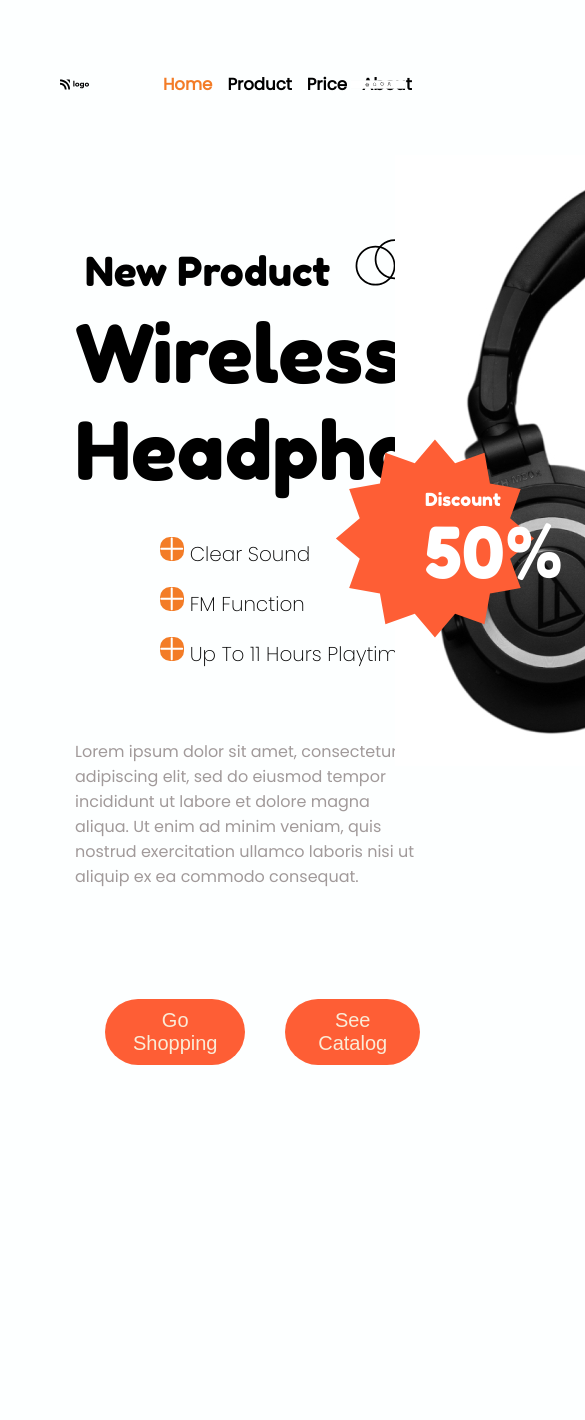
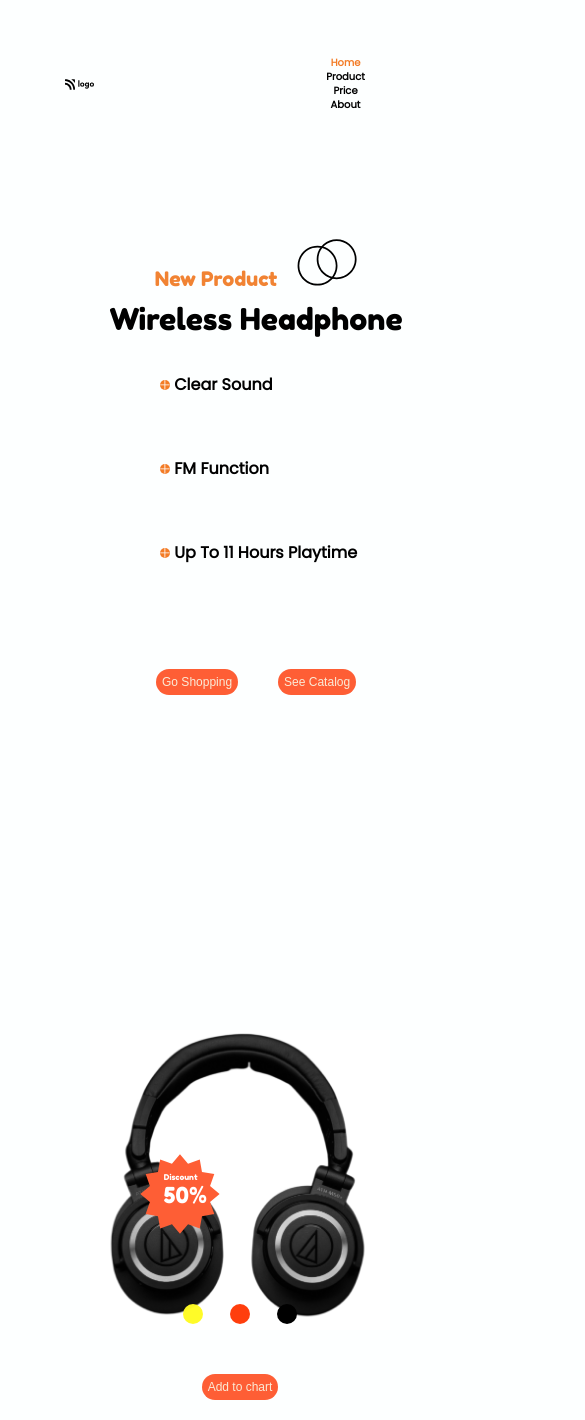
Before and after one commit to achint7799/product_pg_html-css, a website: page index.html in a window 390 px wide. Shown: the top 1420 px of the page, 585 px wide, since content can reach past the window. Before the commit the page ends 1095 px from the top, so only its background shows below. Drawn offline with Linux system fonts and the light colour scheme.

Commit message:
made responsive

```diff
--- a/css/style.css
+++ b/css/style.css
@@ -16,9 +16,9 @@ nav{
     display: flex;
     flex-direction: row;
     height: 20vh;
-    flex: 1;
     width: 100%;
     justify-content: space-between;
+    padding: 0px 20px 0px 20px;
 
 }
 .logo{
@@ -37,6 +37,7 @@ nav{
     font-size: 20px;
     font-family: "Poppins";
 }
+
 .nav-item.active-item{
     color:rgb(243, 124, 39) ;
 }
@@ -59,7 +60,7 @@ nav{
     margin-top: 60px;
     display: flex;
     flex-direction: column;
-    flex: 0.6;
+    flex: 0.55;
     width: 100%;
     min-height: 100%;
 
@@ -87,7 +88,7 @@ nav{
     height: 30%;
     justify-content: space-around;
     margin-top: 30px;
-    line-height: 50px;
+    gap: 50px;
 
 }
 .sub-headline {
@@ -111,12 +112,13 @@ p{
     width: 90%;
 
 }
+
+
 .action-btns{
     display: flex;
     flex-direction: row;
     margin-top: 80px;
-    justify-content: first baseline;
-    padding: 10px;
+    width: max-content;
 }
 .action-btn{
     font-size: 20px;
@@ -132,76 +134,198 @@ p{
 .right-section{
     display: flex;
     flex-direction: column;
-    flex: 0.4;
-    height: 80vh;
-    align-items: flex-start;
+    flex: 0.45;
+    height: max-content;
+    width: 100%;
+    justify-content: center;
+    align-items: center;
 
 }
 .headphone-div{
     display: flex;
     flex-direction: column;
-    transform: translate(-100px, -80px);
+    height: 600px;
 }
 .discount{
-    width: 200px;
+    width: 160px;
     display: flex;
-    flex-direction: row;
-    transform: translate(-60px, 350px);
+    flex-direction: column;
+    transform: translate(-60px, 250px);
     z-index: -1;
 }
 .discount-content{
     display: flex;
-    flex-direction: row;
+    flex-direction: column;
     color: #ffffff;
-    width: 10%;
-    height: 20%;
-    justify-content: space-around;
     flex-wrap: wrap;
     margin-top: 10px;
-    transform: translate(15px, 190px);
+    transform: translate(-35px, 110px);
+    width: max-content;
+
 }
 .discount-content>h4{
-    font-size: 18px;
+    font-size: 14px;
     font-family:"Fredoka One";
     font-weight: normal;
 }
 
 .discount-content>h1{
-    font-size: 70px;
+    font-size: 50px;
     font-family:"Fredoka One";
     font-weight: normal;
 
 }
 .headphn{
     display: flex;
-    transform: translate(0px, -250px);
+    flex-direction: column;
+    width: 500px;
+    transform: translate(0px, -300px);
     z-index: -2;
 
 }
-.dots{
+.dots {
     display: flex;
-    background-color: rgb(103, 28, 183);
-    transform: translate(160px, -320px);
-    width: 80px;
-    height: 100%;
-    height: auto;
+    flex-direction: row;
+    width: max-content;
+    align-self: center;
+    gap: 12px;
 }
-.dot .yellow-dot{
-    width: 50px;
-    border: 2px solid black;
+.dot{
+    display: flex;
+    flex-direction: row;
+    height: 20px;
+    width: 20px;
+    border-radius: 50%;
 
 }
-.dot .tomato-dot{
-    width: 50px;
-    border: 2px solid black;
+.yellow-dot{
+   background-color: #fffb24fa;
+}
 
+.tomato-dot{
+    background-color: #ff3e0d;
 }
-.dot .black-dot{
-    width: 50px;
-    border: 2px solid black;
+.black-dot{
+   background-color: #000000;
 
 }
 .right-section .action-btn{
     background-color:(#FE5E35);
-    transform: translate(130px, -295px);
+    margin-left: 50px;
+    margin-top: 50px;
 }
+
+/* responsive */
+@media screen and (max-width:700px) {
+    nav {
+        display: flex;
+        flex-direction: row;
+        justify-content: space-between;
+        align-items: center;
+        margin: 0;
+    }
+    .nav-items{
+        display: flex;
+        flex-direction: column;
+        font-size: 12px;
+    }
+    .actions{
+        display: none;
+    }
+
+
+    .intro-section{
+        display: flex;
+        flex-direction: column;
+    }
+    .left-section{
+        display: flex;
+        flex-direction: column;
+        height: auto;
+        width: max-content;
+        align-items: center;
+    }
+
+    .left-section h3{
+        font-size: 20px;
+        color: #f18333;
+    }
+    .left-section h1{
+        font-size: 30px;
+    }
+    .sub-headlines{
+        margin-right: 80px;
+
+    }
+    .sub-headline{
+        font-size: 16px;
+        font-weight: 600;
+    }
+    .sub-headline img{
+        width: 10px;
+    }
+    .text{
+        display: none;
+    }
+    .action-btns{
+        display: flex;
+        flex-direction: row;
+    }
+    .action-btn{
+        padding: 6px;
+        font-size: 12px;
+        font-weight: 400;
+
+    }
+    .right-section{
+        display: flex;
+        flex-direction: column;
+        justify-content: space-around;
+        align-items: center;
+        height: max-content;
+        width: max-content;
+    }
+    .headphone-div{
+        display: flex;
+        flex-direction: column;
+        width:100%;
+        height: 400px;
+        justify-content: space-around;
+        align-items: center;
+
+    }
+    .discount{
+        display: flex;
+        flex-direction: row;
+        width: 80px;
+
+    }
+
+    .discount-content{
+        display: flex;
+        transform: translate(-62px, 178px);
+
+    }
+
+    .discount-content h4{
+        display: flex;
+        font-size: 8px ;
+        font-weight: 300;
+
+    }
+    .discount-content h1 {
+        display: flex;
+        font-size: 22px;
+        font-weight: 400;
+    }
+
+    .headphn{
+        display: flex;
+        flex-direction: column;
+        width: 300px;
+        transform: translate(0px, 0px);
+        margin-bottom: 180px;
+    }
+
+
+}
--- a/index.html
+++ b/index.html
@@ -10,8 +10,10 @@
     <link
       href="https://fonts.googleapis.com/css2?family=Fredoka+One&family=Poppins&display=swap"
       rel="stylesheet"
+    />
+    <link rel="stylesheet" href="https://cdnjs.cloudflare.com/ajax/libs/font-awesome/4.7.0/css/font-awesome.min.css">
 
-    />
+
     <title>Product Home Page</title>
   </head>
   <body>
@@ -23,6 +25,7 @@
         <h5 class="nav-item">Price</h5>
         <h5 class="nav-item">About</h5>
       </div>
+
       <img src="./images/actions.svg" alt="actions" class="actions"/>
     </nav>
     <div class="intro-section">
@@ -56,12 +59,17 @@
       </div>
       <div class="right-section">
         <div class="headphone-div">
+
           <img src="./images/discount.svg" alt="discount" class="discount" />
           <div class="discount-content">
+
             <h4>Discount</h4>
             <h1>50%</h1>
+
           </div>
+
           <img src="./images/headphones.jpg" alt="headphone" class="headphn"/>
+
         </div>
         <div class="dots">
           <div class="dot yellow-dot"> </div>
```
